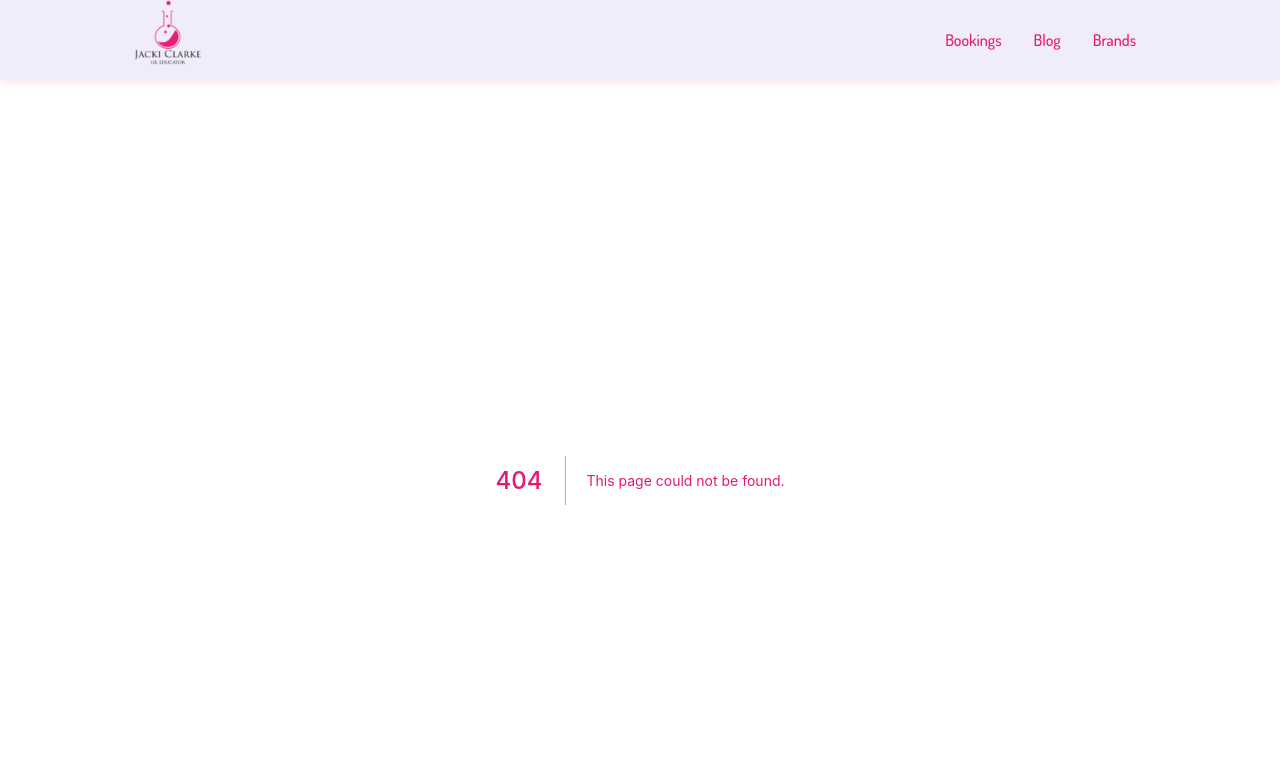
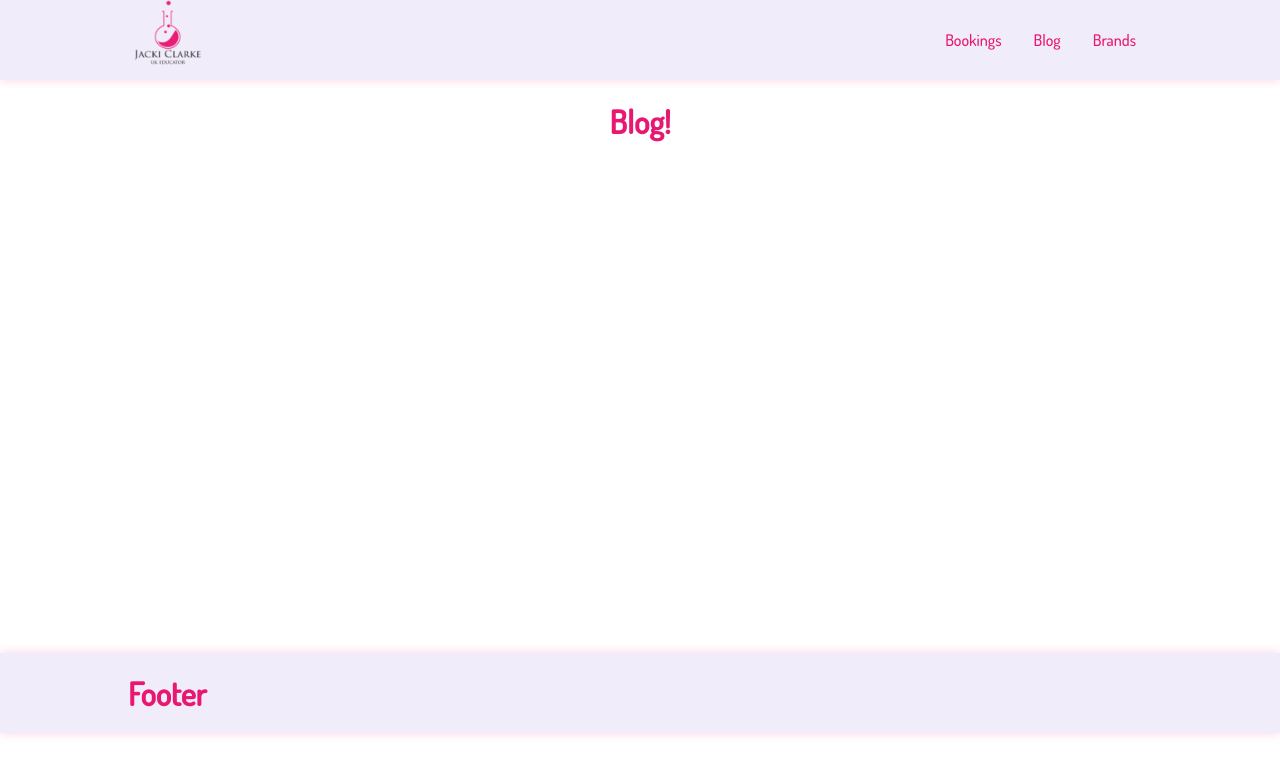
Before and after one commit to Ross-mc/jc-education, a Next.js app: page /blog in a window 1280 px wide. Before the commit this address had no page. Shown: the top 774 px of the page. Built offline with nearby package versions, Linux system fonts and the light colour scheme.

Commit message:
created footer component

```diff
--- /dev/null
+++ b/components/Layout/Footer.js
@@ -0,0 +1,11 @@
+import classes from "./footer.module.css"
+
+const Footer = () => {
+  return (
+    <footer className={classes.footer}>
+      <h1>Footer</h1>
+    </footer>
+  )
+}
+
+export default Footer
--- a/components/Layout/Layout.js
+++ b/components/Layout/Layout.js
@@ -1,3 +1,4 @@
+import Footer from "./Footer"
 import Navigation from "./Navigation"
 
 const Layout = ({children}) => {
@@ -5,6 +6,7 @@ const Layout = ({children}) => {
     <>
       <Navigation />
       <main>{children}</main>
+      <Footer />
     </>
   )
 }
--- /dev/null
+++ b/components/Layout/footer.module.css
@@ -0,0 +1,10 @@
+.footer{
+  width: 100%;
+  height: 5rem;
+  display: flex;
+  justify-content: space-between;
+  align-items: center;
+  padding: 0 10%;
+  background-color: var(--color-grey-100);
+  box-shadow: 0 0 10px var(--color-primary-100);
+}
--- a/components/Layout/navigation.module.css
+++ b/components/Layout/navigation.module.css
@@ -1,7 +1,6 @@
 .header{
   width: 100%;
   height: 5rem;
-  background-color: white;
   display: flex;
   justify-content: space-between;
   align-items: center;
--- /dev/null
+++ b/pages/blog/index.js
@@ -0,0 +1,5 @@
+const Blog = () => {
+  return <h1>Blog!</h1>
+}
+
+export default Blog
--- a/styles/globals.css
+++ b/styles/globals.css
@@ -4,6 +4,7 @@ html,
 body {
   padding: 0;
   margin: 0;
+  min-height: 90vh;
 
 
   --color-primary-100: hsl(334, 82%, 90%);
@@ -47,10 +48,15 @@ body {
 
 }
 
-
 * {
   box-sizing: border-box;
 }
+
+main{
+  min-height: 69vh;
+}
+
+
 
 h1,h2{
   color: var(--color-primary-500)
```
